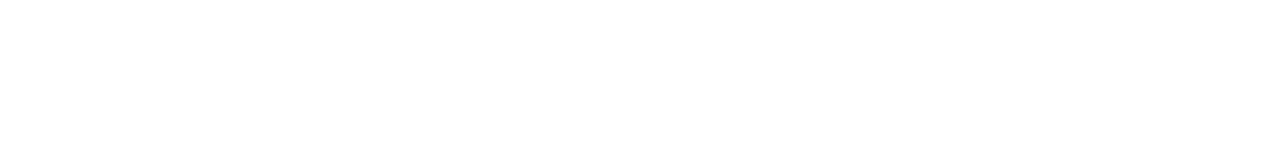
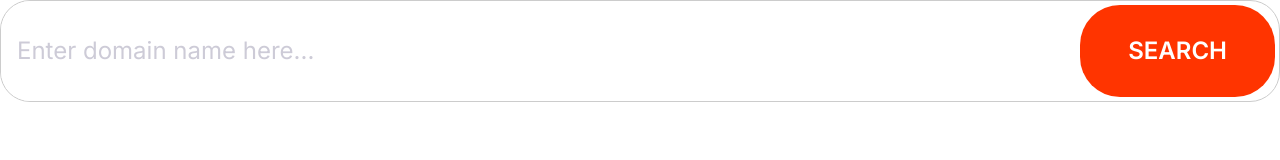
Before and after one commit to maciekpilar/HTML_project, a plain HTML site: page index.html in a window 1280 px wide. Drawn offline with Linux system fonts and the light colour scheme.

Commit message:
Add input group, inputs and button

```diff
--- a/css/styles.css
+++ b/css/styles.css
@@ -9,6 +9,15 @@
   --color-accent: #ff3400;
   --color-heading: #1b0760;
   --color-body: #918ca4;
+  --color-border: #ccc;
+
+  --border-radius: 30px;
+}
+
+*,
+*::after,
+*::before {
+  box-sizing: border-box;
 }
 
 html {
@@ -185,3 +194,109 @@ a {
   justify-content: center;
   align-items: center;
 }
+
+/* ============================================================ */
+/*                           BUTTONS                            */
+/* ============================================================ */
+
+.btn {
+  border-radius: 40px;
+  border: 0;
+  cursor: pointer;
+  font-size: 1.8rem;
+  font-weight: 600;
+  margin: 1rem 0;
+  padding: 2rem 3rem;
+  text-align: center;
+  text-transform: uppercase;
+  white-space: nowrap;
+  transition: all 0.15s;
+}
+
+.btn--primary {
+  background: var(--color-primary);
+  color: #fff;
+}
+
+.btn--primary:hover {
+  background: #3a8ffd;
+}
+
+.btn--secondary {
+  background: var(--color-secondary);
+  color: #fff;
+}
+
+.btn--secondary:hover {
+  background: #00c8eb;
+}
+
+.btn--accent {
+  background: var(--color-accent);
+  color: #fff;
+}
+
+.btn--accent:hover {
+  background: #ec3000;
+}
+
+.btn--outline {
+  background: #fff;
+  color: var(--color-heading);
+  border: 2px solid var(--color-heading);
+}
+
+.btn--outline:hover {
+  background: var(--color-heading);
+  color: #fff;
+}
+
+.btn--block {
+  width: 100%;
+  display: inline-block;
+}
+
+@media screen and (min-width: 1024px) {
+  .btn {
+    font-size: 1.5rem;
+  }
+}
+
+/* ============================================================ */
+/*                            INPUT                             */
+/* ============================================================ */
+
+.input {
+  border-radius: var(--border-radius);
+  border: 1px solid var(--color-border);
+  color: var(--color-heading);
+  font-size: 2rem;
+  outline: 0;
+  padding: 1.5rem 3.5rem;
+}
+
+::placeholder {
+  color: #cdcbd7;
+}
+
+.input-group {
+  border: 1px solid var(--color-border);
+  border-radius: var(--border-radius);
+  display: flex;
+}
+
+.input-group .input {
+  border: 0;
+  flex-grow: 1;
+  padding: 1.5rem 1rem;
+}
+
+.input-group .btn {
+  margin: 4px;
+}
+
+@media screen and (min-width: 1024px) {
+  .input {
+    font-size: 1.5rem;
+  }
+}
--- a/index.html
+++ b/index.html
@@ -17,5 +17,14 @@
     <link rel="stylesheet" href="css/normalize.css" />
     <link rel="stylesheet" href="css/styles.css" />
   </head>
-  <body></body>
+  <body>
+    <div class="input-group">
+      <input
+        type="text"
+        class="input"
+        placeholder="Enter domain name here..."
+      />
+      <button class="btn btn--accent">Search</button>
+    </div>
+  </body>
 </html>
```
Also changed, not shown: components/buttons.html (added, +4 -0 lines), components/input.html (added).
